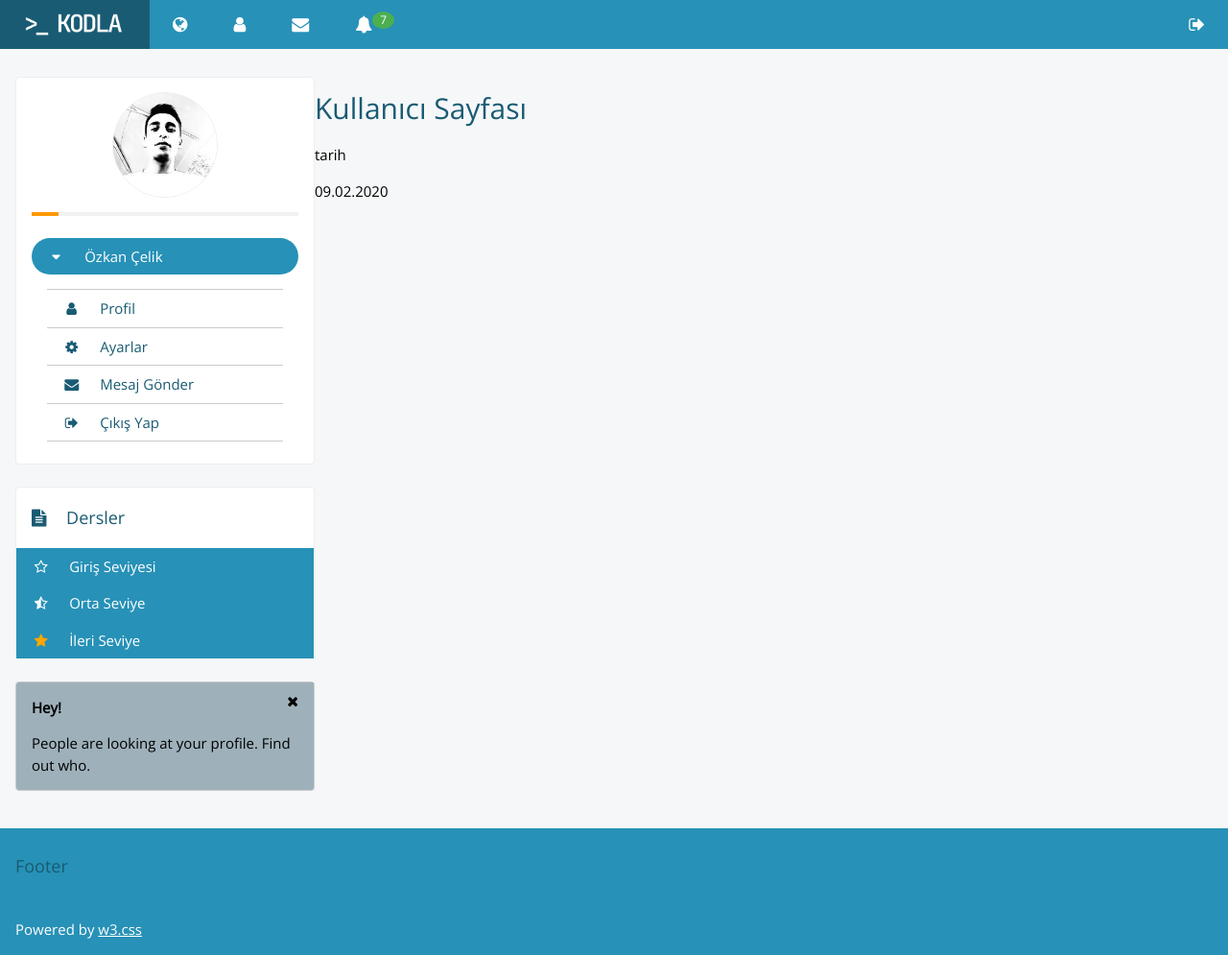
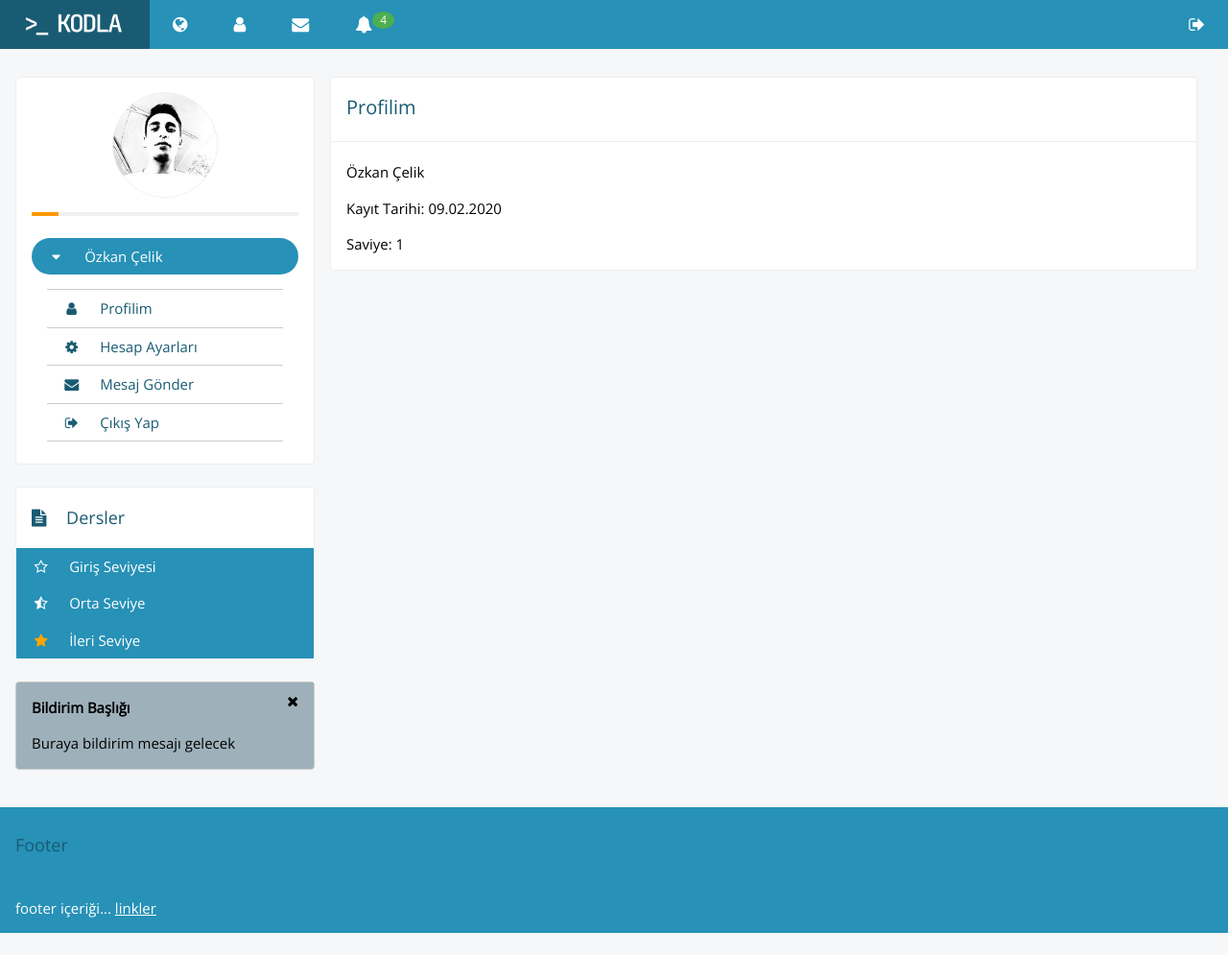
Before and after one commit to ekremcicekk/prj2, a Flask app: page /user in a window 1280 px wide, after a click that opens the changed part. Shown: the whole page at 96% size. After the commit the page ends 972 px from the top, so only its background shows below. Run offline with Flask 2, Linux system fonts and the light colour scheme; a user stored in the database is signed in.

Commit message:
html-css vs düzenleme commit

```diff
--- a/wsite/routes.py
+++ b/wsite/routes.py
@@ -1,12 +1,12 @@
 from flask import render_template, request, flash, redirect, url_for
 from wsite import db, app, mail, Message, bcrypt
 from wsite.forms import RegisterForm, LoginForm, ContactForm, UpdateAccountForm, RequestResetForm, ResetPasswordForm
-from wsite.models import User
+from wsite.models import User, turkis_date
 from flask_login import login_user, current_user, logout_user, login_required
 from PIL import Image
 import os
 import secrets
-
+from datetime import datetime, timedelta
 
 
 
@@ -95,11 +95,6 @@ def contact():
 
 
 
-@app.route('/addRegion', methods=['POST'])
-def addRegion():
-    aa = request.form['cevap']
-    return render_template('index.html', aa = aa)
-
 
 
 def save_picture(form_picture):
@@ -143,19 +138,27 @@ def account():
 
 
 
+
+
 def send_reset_email(user):
+    now = turkis_date()
+    expires_time = now + timedelta(seconds=900)
+    expires_time = expires_time.strftime("%d.%m.%Y  %X")
+    now = now.strftime("%d.%m.%Y  %X")
+
     token = user.get_reset_token()
     msg = Message('Şifre Yenileme',
                   sender='proje Sitesi mesaji',
                   recipients=[user.email])
-    msg.html = f'''<div style='margin-bottom: 15px;padding: 15px 25px;border: 5px solid #f1f1f1;border-radius: 25px; color:#fff;background-color:#2791b7;'>
-  <img src="https://raw.githubusercontent.com/celikozkan/prj2/master/wsite/static/img/logo.png" alt=' '  height='50'>
-  <p><strong></strong>Merhaba {user.name},<br>
-Birisi kısa süre önce hesabınız için şifre değişikliği istedi. Bu sizseniz, aşağıdaki bağlantıyı tıklayarak yeni bir şifre oluşturabilirsiniz.</p>
+    msg.html = f'''<div style='margin: 10px;padding: 15px 25px;border: 5px solid #f1f1f1;border-radius: 25px; color:#fff;background-color:#2791b7;'>
+  <img src="{ url_for('static', filename='img/logo.png', _external=True) }/" alt=' '  height='50'>
+  <p><strong>Merhaba {user.name},</strong><br>
+Birisi <abbr title='{now}'>kısa süre önce</abbr> hesabınız için şifre değişikliği istedi. Bu sizseniz aşağıdaki bağlantıyı tıklayarak yeni bir şifre oluşturabilirsiniz.</p>
   <p style='margin-bottom: 15px;padding: 15px 25px;border: 2px solid #f1f1f1;border-radius: 5px; color:#000; background-color:#fff;'> <strong>Bağlantı: </strong>{url_for('reset_token', token=token, _external=True)}</p>
-  <hr style='color:#fff;'>
-  <small>Bağlantının geçerlilik süresi: 15 dakika</small><br>
-  <small>Şifrenizi değiştirmek istemiyorsanız veya bunu istemediyseniz, bu mesajı yok sayın ve silin..</small>
+  <hr style='border: 1px solid #fff;'>
+  <li><small>Bağlantının son geçerlilik süresi: {expires_time}</small></li>
+  <li><small>Şifrenizi değiştirmek istemiyorsanız veya bunu istemediyseniz, bu mesajı yok sayın ve silin.</small></li>
+  <ul>
 </div>'''
 
     mail.send(msg)
--- a/wsite/templates/404.html
+++ b/wsite/templates/404.html
@@ -4,4 +4,6 @@
 <h2>404: Böyle bir sayfa yok</h2>
 {{ error_ }}
 
+
+
 {% endblock %}
--- a/wsite/templates/base.html
+++ b/wsite/templates/base.html
@@ -1,6 +1,6 @@
 <!DOCTYPE html>
 <html>
-<title>W3.CSS Template</title>
+<title>KODLA</title>
 <meta charset="UTF-8">
 <meta name="viewport" content="width=device-width, initial-scale=1">
 <link rel="stylesheet" href="https://www.w3schools.com/w3css/4/w3.css">
@@ -66,23 +66,24 @@
             <a class="w3-bar-item w3-button w3-hide-medium w3-hide-large w3-right w3-padding-large w3-hover-white w3-large w3-theme-d2"
                 href="javascript:void(0);" onclick="openNav()"><i class="fa fa-bars"></i></a>
 
-            <a href="#">
+            <a href="{{ url_for('index') }}">
                 <img src="../static/img/logo.png" class="w3-bar-item w3-button w3-padding-large w3-hover-theme"
                     height="51px"></img>
             </a>
-            <a href="#" class="w3-bar-item w3-button w3-hide-small w3-padding-large w3-hover-white" title="News"><i
+            <a href="#" class="w3-bar-item w3-button w3-hide-small w3-padding-large w3-hover-white" title="Ana Sayfa"><i
                     class="fa fa-globe"></i></a>
             <a href="#" class="w3-bar-item w3-button w3-hide-small w3-padding-large w3-hover-white"
-                title="Account Settings"><i class="fa fa-user"></i></a>
-            <a href="#" class="w3-bar-item w3-button w3-hide-small w3-padding-large w3-hover-white" title="Messages"><i
+                title="Profil"><i class="fa fa-user"></i></a>
+            <a href="#" class="w3-bar-item w3-button w3-hide-small w3-padding-large w3-hover-white" title="Mesajlar"><i
                     class="fa fa-envelope"></i></a>
             <div class="w3-dropdown-hover w3-hide-small ">
-                <button class="w3-button w3-padding-large w3-hover-white" title="Notifications"><i
-                        class="fa fa-bell"></i><span class="w3-badge w3-right w3-small w3-green">7</span></button>
+                <button class="w3-button w3-padding-large w3-hover-white" title="Bildirimler"><i
+                        class="fa fa-bell"></i><span class="w3-badge w3-right w3-small w3-green">4</span></button>
                 <div class="w3-dropdown-content w3-card-4 w3-bar-block" style="width:300px">
-                    <a href="#" class="w3-bar-item w3-button w3-hover-theme">One new friend request</a>
-                    <a href="#" class="w3-bar-item w3-button w3-hover-theme">John Doe posted on your wall</a>
-                    <a href="#" class="w3-bar-item w3-button w3-hover-theme">Jane likes your post</a>
+                    <a href="#" class="w3-bar-item w3-button w3-hover-theme">Bildirim 1</a>
+                    <a href="#" class="w3-bar-item w3-button w3-hover-theme">Bildirim 2</a>
+                    <a href="#" class="w3-bar-item w3-button w3-hover-theme">Bildirim 3</a>
+                    <a href="#" class="w3-bar-item w3-button w3-hover-theme">Bildirim 4</a>
                 </div>
             </div>
             <!-- icon -->
@@ -103,7 +104,7 @@
         <a href="#" class="w3-bar-item w3-button w3-padding-large">Link 1</a>
         <a href="#" class="w3-bar-item w3-button w3-padding-large">Link 2</a>
         <a href="#" class="w3-bar-item w3-button w3-padding-large">Link 3</a>
-        <a href="#" class="w3-bar-item w3-button w3-padding-large">My Profile</a>
+        <a href="#" class="w3-bar-item w3-button w3-padding-large">Profilim</a>
     </div>
 
     <!-- Page Container -->
@@ -116,7 +117,7 @@
                 <div class="w3-card w3-round w3-white">
                     <div class="w3-container">
                         <p class="w3-center ">
-                            <a href="#">
+                            <a href="{{ url_for('user') }}">
                                 <img class="w3-circle" src="{{ url_for('static', filename='profile_pics/') }}{{ current_user.image_file }}"
                                     style="width:110px; height:110px; border: 1px solid #eeeeee;" alt="{{ current_user.name }}">
                             </a>
@@ -135,14 +136,14 @@
                                 class="fa fa-caret-down fa-fw w3-margin-right"></i> {{ current_user.name }} </button>
                         <div id="profile_menu" class="w3-hide w3-container">
 
-                            </p><a href="#"
+                            </p><a href="{{ url_for('user') }}"
                                 class="w3-button w3-block   w3-text-theme w3-left-align w3-border-top w3-hover-theme "><i
                                     class="fa fa-user fa-fw w3-margin-right"></i>
-                                Profil</a>
-                            <a href="#"
+                                Profilim</a>
+                            <a href="{{ url_for('account') }}"
                                 class="w3-button w3-block  w3-text-theme w3-left-align w3-border-top w3-hover-theme"><i
                                     class="fa fa-cog fa-fw w3-margin-right"></i>
-                                Ayarlar</a>
+                                Hesap Ayarları</a>
                             <a href="#"
                                 class="w3-button w3-block  w3-text-theme w3-left-align w3-border-top w3-hover-theme"><i
                                     class="fa fa-envelope fa-fw w3-margin-right"></i>
@@ -179,31 +180,14 @@
                         <button onclick="myFunction('Demo2')" class="w3-button w3-block w3-theme-l1 w3-left-align"><i
                                 class="fa fa-star-half-o fa-fw w3-margin-right"></i> Orta Seviye</button>
                         <div id="Demo2" class="w3-hide w3-container">
-                            <p>Some other text..</p>
+                            <p>Konu Başlıkları</p>
                         </div>
                         <button onclick="myFunction('Demo3')" class="w3-button w3-block w3-theme-l1 w3-left-align"><i
                                 class="fa fa-star checked fa-fw w3-margin-right"></i> İleri Seviye</button>
                         <div id="Demo3" class="w3-hide w3-container">
                             <div class="w3-row-padding">
                                 <br>
-                                <div class="w3-half">
-                                    <img src="/w3images/lights.jpg" style="width:100%" class="w3-margin-bottom">
-                                </div>
-                                <div class="w3-half">
-                                    <img src="/w3images/nature.jpg" style="width:100%" class="w3-margin-bottom">
-                                </div>
-                                <div class="w3-half">
-                                    <img src="/w3images/mountains.jpg" style="width:100%" class="w3-margin-bottom">
-                                </div>
-                                <div class="w3-half">
-                                    <img src="/w3images/forest.jpg" style="width:100%" class="w3-margin-bottom">
-                                </div>
-                                <div class="w3-half">
-                                    <img src="/w3images/nature.jpg" style="width:100%" class="w3-margin-bottom">
-                                </div>
-                                <div class="w3-half">
-                                    <img src="/w3images/snow.jpg" style="width:100%" class="w3-margin-bottom">
-                                </div>
+                                <p>Konu Başlıkları</p>
                             </div>
                         </div>
                     </div>
@@ -218,8 +202,8 @@
                         class="w3-button w3-theme-l2 w3-display-topright">
                         <i class="fa fa-remove"></i>
                     </span>
-                    <p><strong>Hey!</strong></p>
-                    <p>People are looking at your profile. Find out who.</p>
+                    <p><strong>Bildirim Başlığı</strong></p>
+                    <p>Buraya bildirim mesajı gelecek</p>
                 </div>
 
                 <!-- End Left Column -->
@@ -244,7 +228,7 @@
     </footer>
 
     <footer class="w3-container w3-theme-d5">
-        <p>Powered by <a href="https://www.w3schools.com/w3css/default.asp" target="_blank">w3.css</a></p>
+        <p>footer içeriği... <a href="#" target="_blank">linkler</a></p>
     </footer>
 
     <script>
--- a/wsite/templates/user.html
+++ b/wsite/templates/user.html
@@ -1,12 +1,29 @@
 {% extends 'base.html' %}
 {% block content %}
 
-<h2>Kullanıcı Sayfası</h2>
-<p>tarih</p>
 
-<p>
 
-    {{ current_user.register_date.strftime('%d.%m.%Y') }}
-</p>
+<section class="w3-row-padding w3-margin-bottom">
+    <div class="w3-col m12">
+        <div class="w3-card w3-round w3-white">
+            <h4 class="w3-margin">Profilim</h4>
+            <hr class="w3-clear">
+            <div class="w3-container">
+                {{ current_user.name }}
+
+            <p>
+                Kayıt Tarihi: {{ current_user.register_date.strftime('%d.%m.%Y') }}
+            </p>
+
+            <p>
+                Saviye: 1
+            </p>
+        </div>
+        </div>
+    </div>
+</section>
+
+
+
 
 {% endblock %}
```
Also changed, not shown: wsite/models.py (+10 -2 lines), wsite/templates/index.html (+0 -12 lines).
